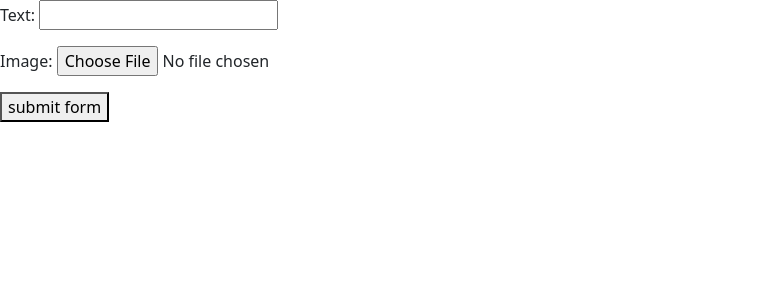
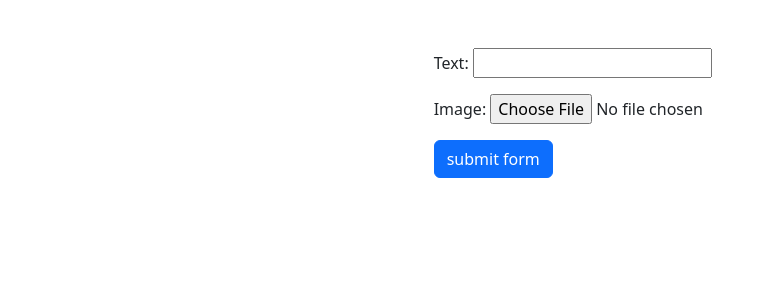
Before and after one commit to ONTI98/Django, a Django app: page /post/ in a window 1280 px wide. Shown: the part 56-356 px from the top of the page, without its empty margins (0-775 px from the left). Run offline with Django 5.2, Linux system fonts and the light colour scheme.

Commit message:
update form view

```diff
--- a/templates/new_post.html
+++ b/templates/new_post.html
@@ -1,20 +1,17 @@
-{%extends 'base.html'%}
-
-
-
-{% block head %}
-<title>   Upload a new post </title>
-{% endblock %}
-
-{%block body%}
-<form method="POST" action="" enctype="multipart/form-data">
-    {% csrf_token %}
-    {{ form.as_p }}
-    <div>
-        <button type="submit" action="" >
-            submit form
-        </button>
+{%extends 'base.html'%} {% block head %}
+<title>Upload a new post</title>
+{% endblock %} {%block body%}
+<div class="container m-5">
+    <div class="row justify-content-center">
+        <div class="col d-flex justify-content-center" >
+            <form method="POST" action="" enctype="multipart/form-data">
+              {% csrf_token %} {{ form.as_p }}
+              <div>
+                <button type="submit" class="btn btn-primary " action="">submit form</button>
+              </div>
+            </form>
+        </div>
     </div>
-</form>
+</div>
 
 {%endblock%}
```
